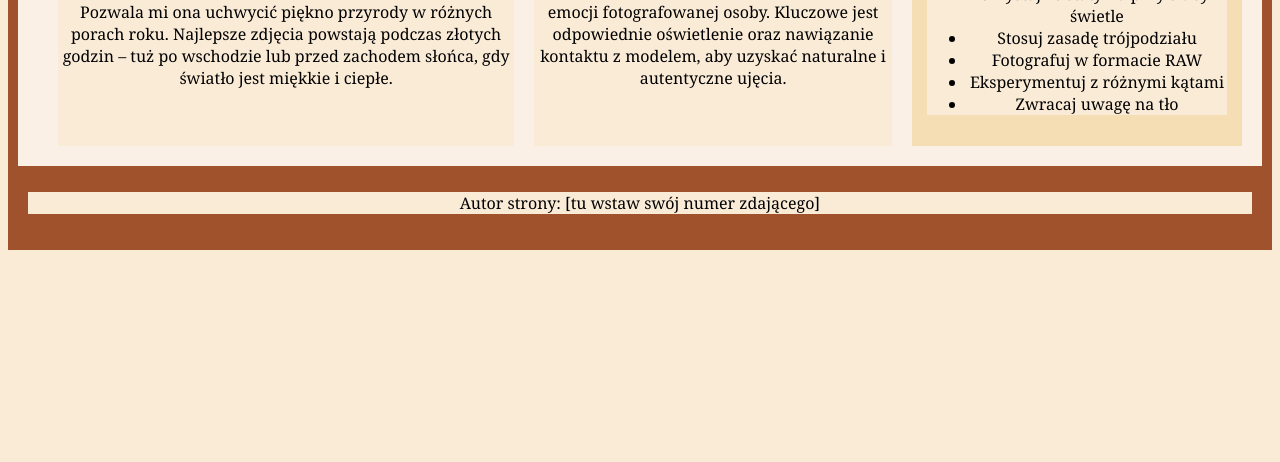
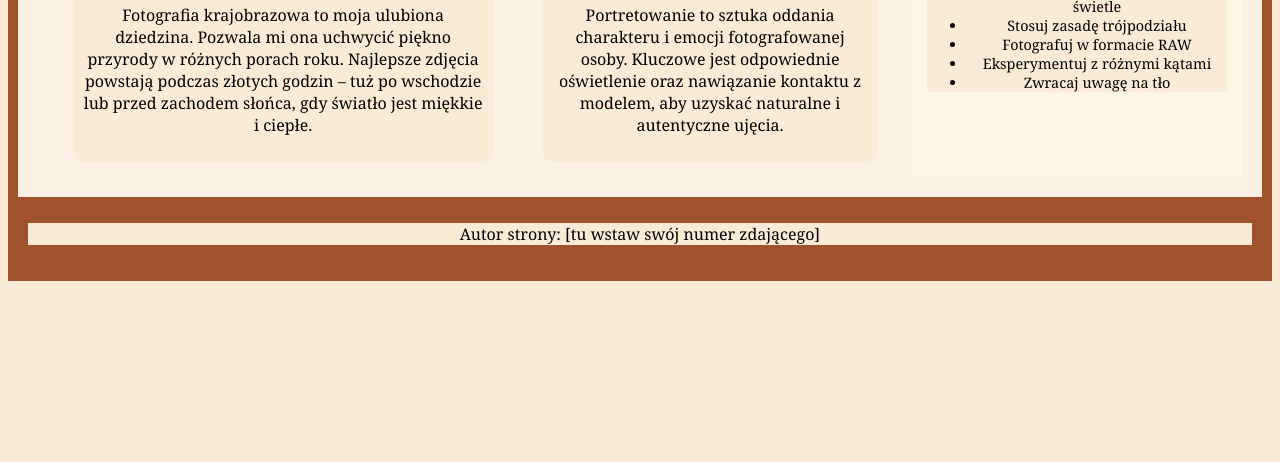
Before and after one commit to JanDziaslo/Deskopy, a plain HTML site: page projekty/Moje Hobby – Fotografia/index.html in a window 1280 px wide. Shown: the part 338-800 px from the top of the page. Drawn offline with Linux system fonts and the light colour scheme.

Commit message:
dokonczone

```diff
--- a/projekty/Moje Hobby – Fotografia/style.css
+++ b/projekty/Moje Hobby – Fotografia/style.css
@@ -49,4 +49,22 @@ a:hover
 article
 {
     border-color: sienna;
+    border-radius: 10px;
+    margin: 15px;
+    padding: 10px;
 }
+article:hover
+{
+    background-color: #fef6e4;
+
+}
+aside
+{
+    width: 25%;
+    background-color: #fef6e4;
+    font-size: 90%;
+}
+footer
+{
+    border-top: 2pxs sienna;
+}
```
